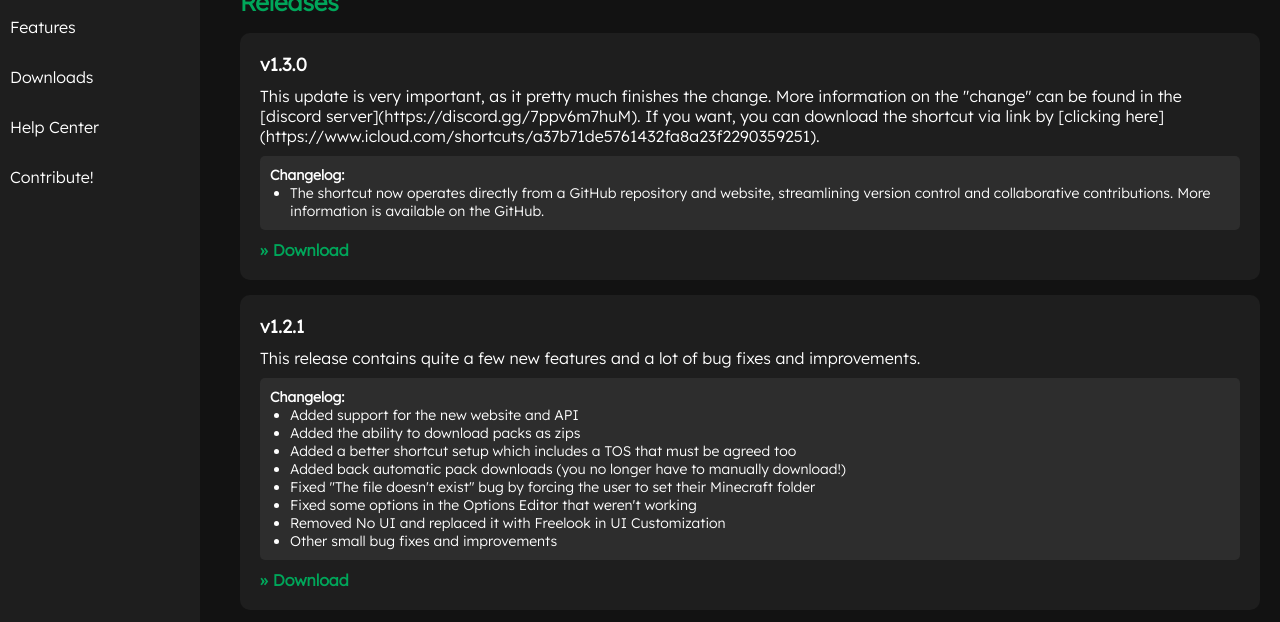
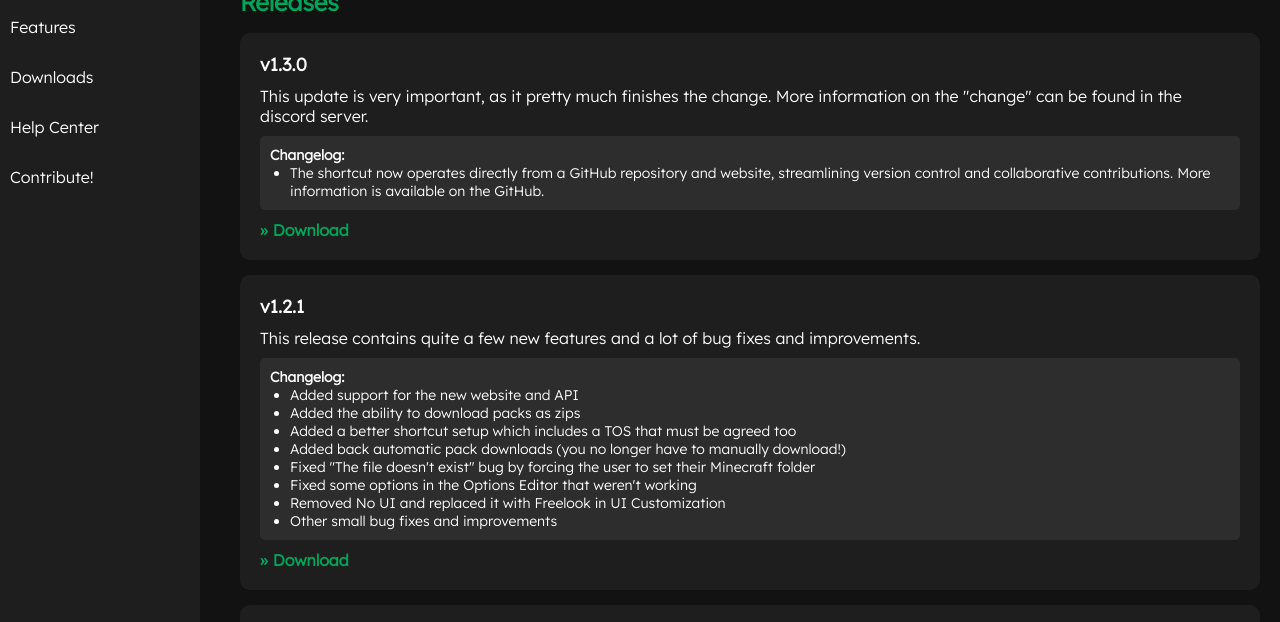
Before and after one commit to Project-Lumina/Project-Lumina, a plain HTML site: page downloads.html in a window 1280 px wide. Shown: the part 113-735 px from the top of the page. Drawn offline with Linux system fonts and the light colour scheme.

Commit message:
Update downloads.html

```diff
--- a/downloads.html
+++ b/downloads.html
@@ -50,7 +50,7 @@
             <ul class="release-versions">
                 <li class="release-version">
                     <h3>v1.3.0</h3>
-                    <p>This update is very important, as it pretty much finishes the change. More information on the "change" can be found in the [discord server](https://discord.gg/7ppv6m7huM). If you want, you can download the shortcut via link by [clicking here](https://www.icloud.com/shortcuts/a37b71de5761432fa8a23f2290359251).</p>
+                    <p>This update is very important, as it pretty much finishes the change. More information on the "change" can be found in the discord server.</p>
                     <div class="changelog">
                         <p class="changelog-header">Changelog:</p>
                         <ul class="changelog-list">
```
